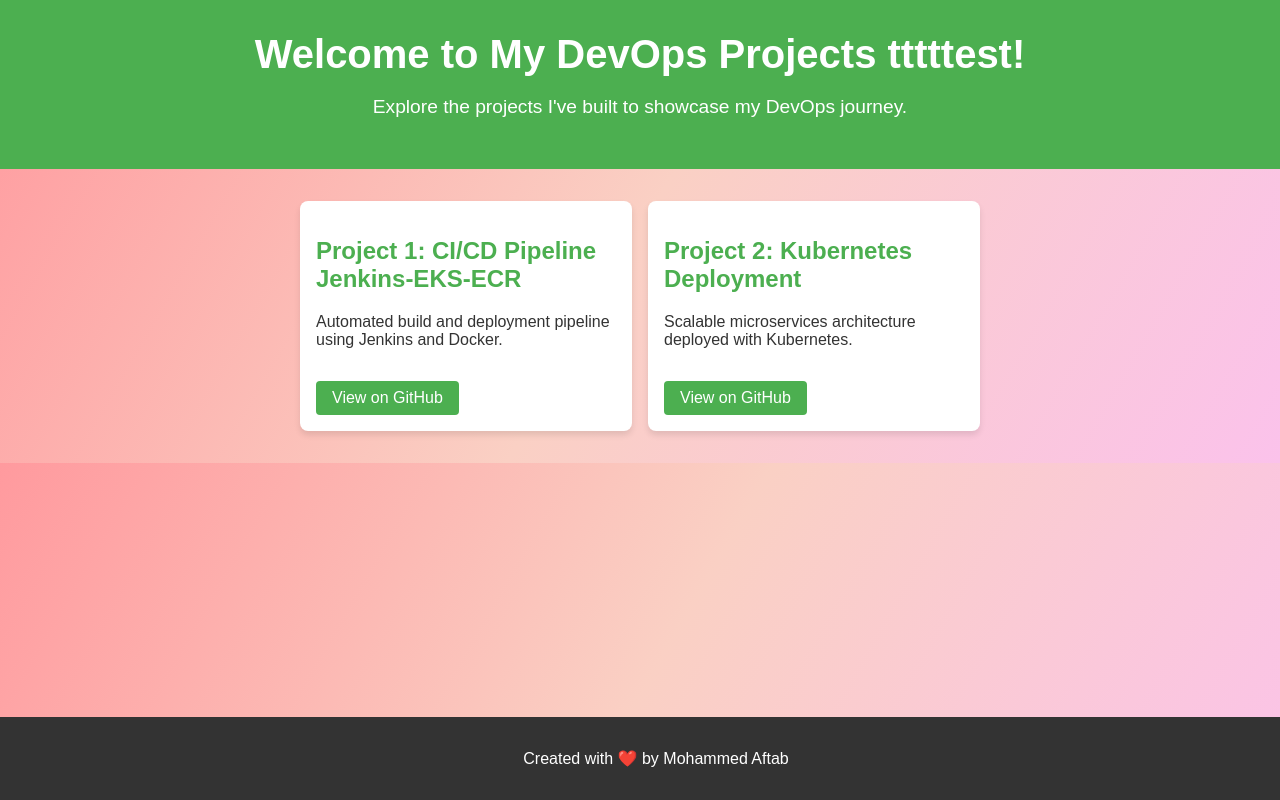
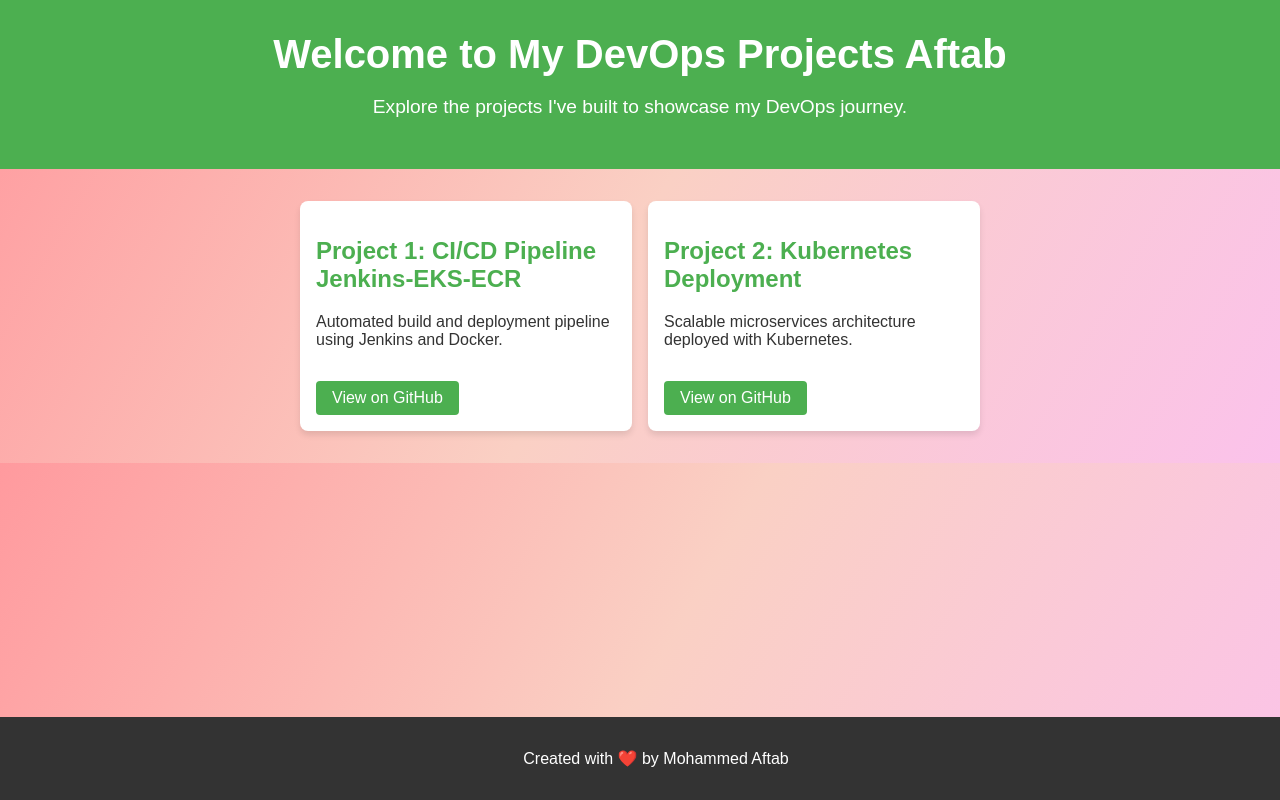
Before and after one commit to skaftab-in/simple-devops-website, a website: page public/index.html in a window 1280 px wide. Drawn offline with Linux system fonts and the light colour scheme.

Commit message:
Update index.html

```diff
--- a/public/index.html
+++ b/public/index.html
@@ -8,7 +8,7 @@
 </head>
 <body>
     <header>
-        <h1>Welcome to My DevOps Projects tttttest!</h1>
+        <h1>Welcome to My DevOps Projects Aftab</h1>
         <p>Explore the projects I've built to showcase my DevOps journey.</p>
     </header>
     <main>
```
